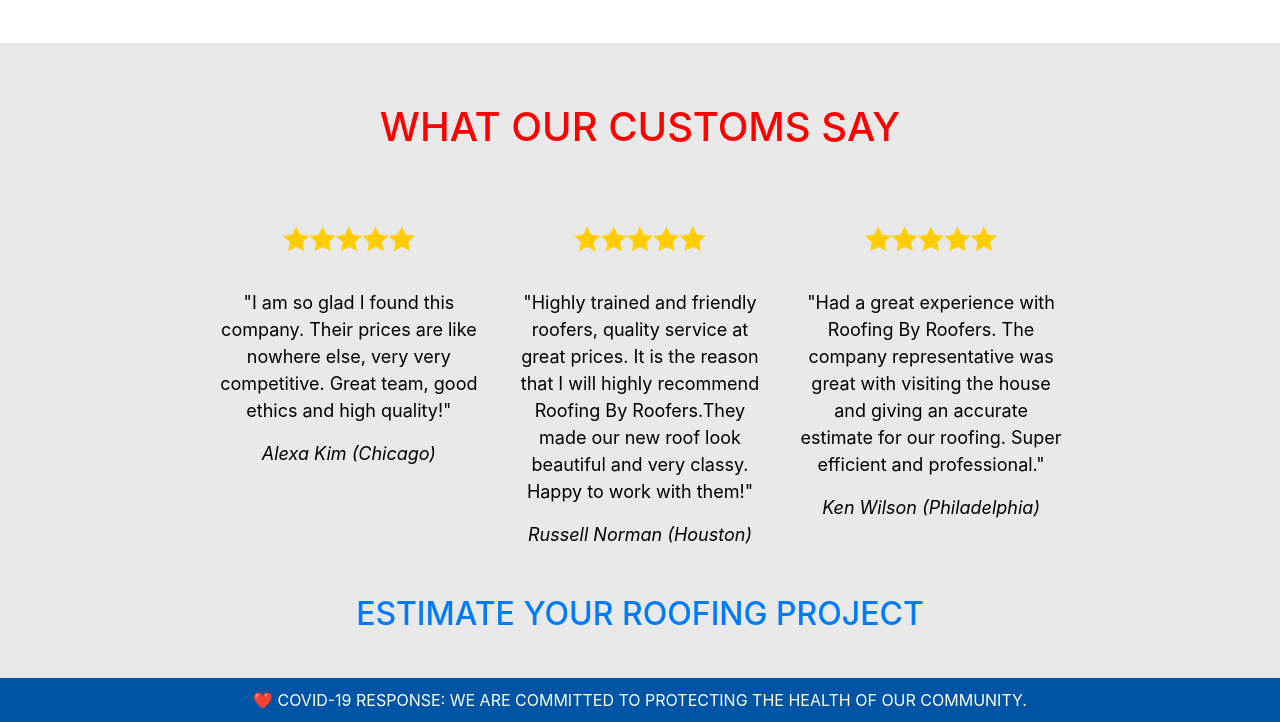
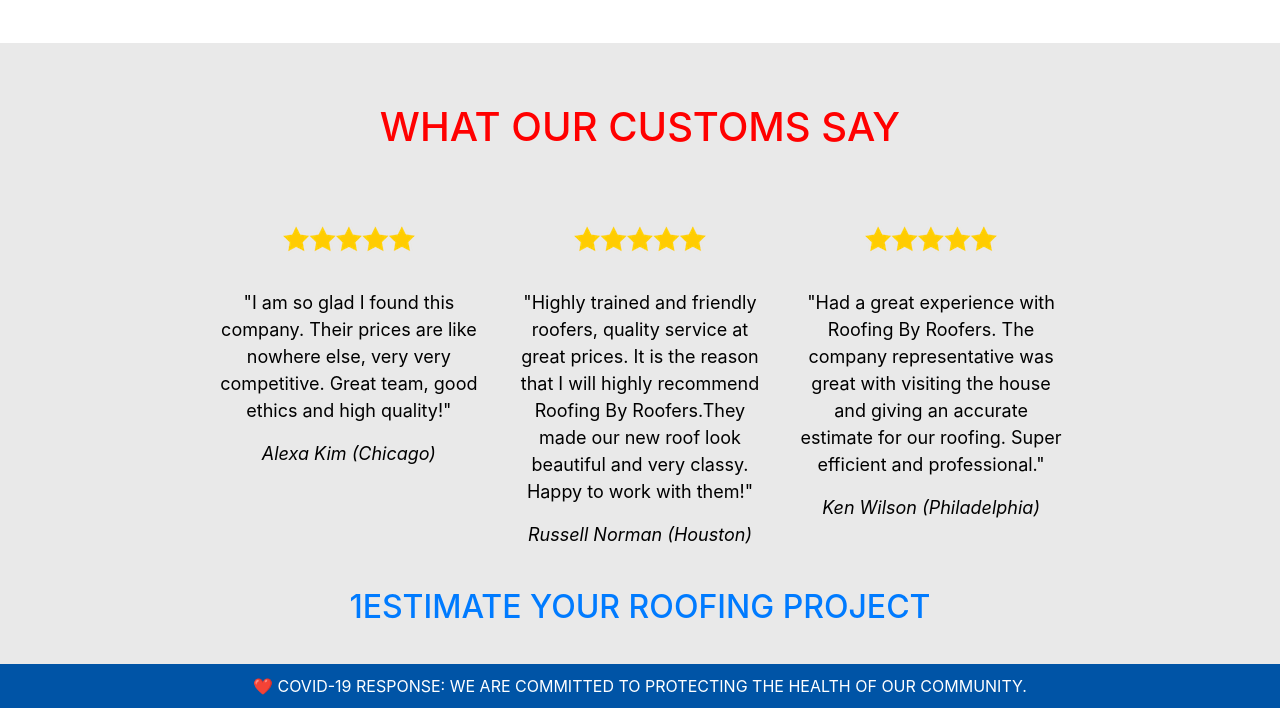
Before and after one commit to ushomeimprove/ushomeimprove.github.io, a plain HTML site: page index.html in a window 1280 px wide. Shown: the part 2085-2807 px from the top of the page. Drawn offline with nearby package versions, Linux system fonts and the light colour scheme.

Commit message:
Update index.html

```diff
--- a/index.html
+++ b/index.html
@@ -96,7 +96,7 @@
 			<div class="col-md-2 col-xs-1"></div>
 		</div><br>
 		<div align="center">
-			<a style="text-decoration: none; word-wrap:break-word;" href="https://www.baidu.com" class="btn"><h2>ESTIMATE YOUR ROOFING PROJECT</h2></a>
+			<a style="text-decoration: none; word-wrap:break-word;" href="https://www.baidu.com" class=""><h2>1ESTIMATE YOUR ROOFING PROJECT</h2></a>
 		</div>
 	</div>
 
```
